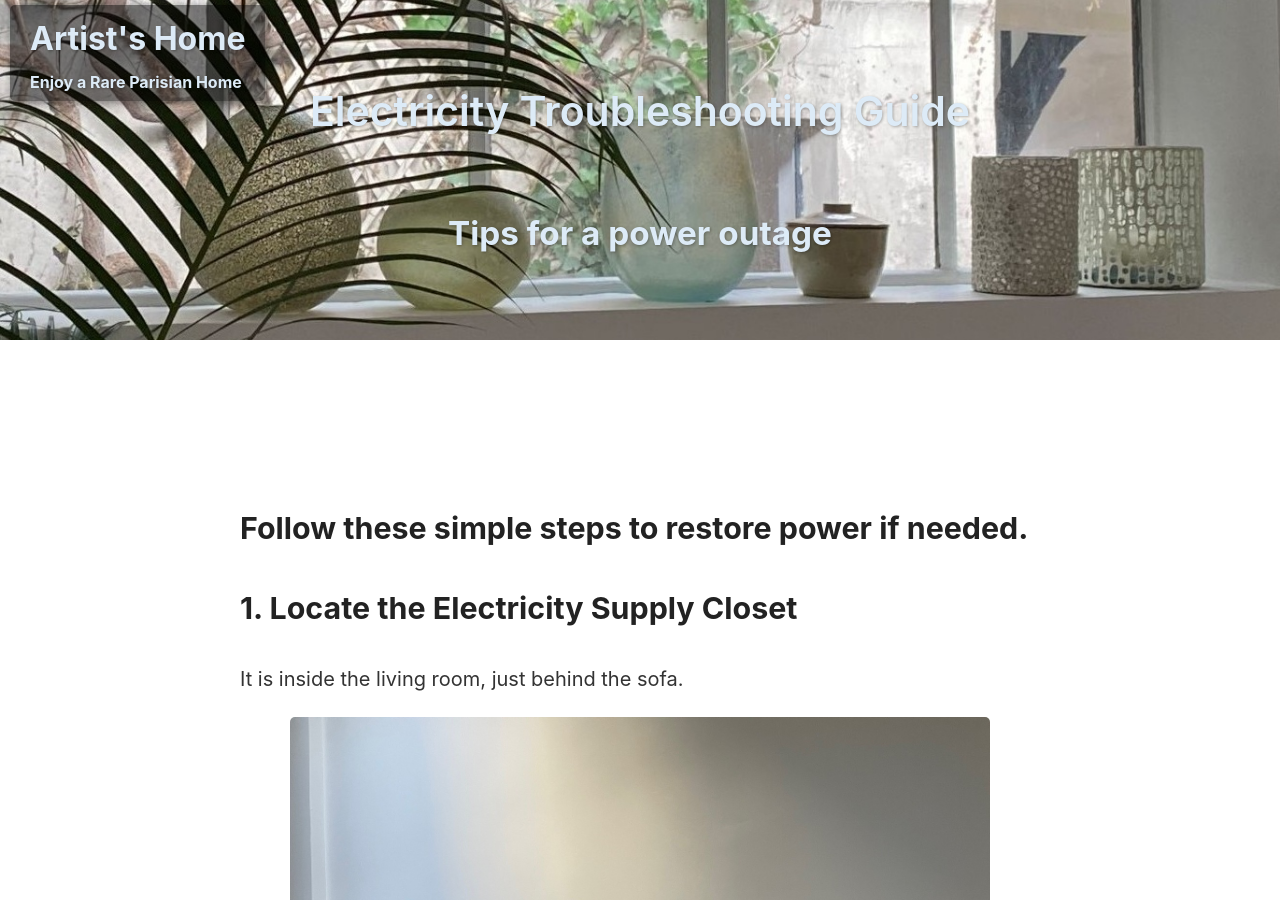
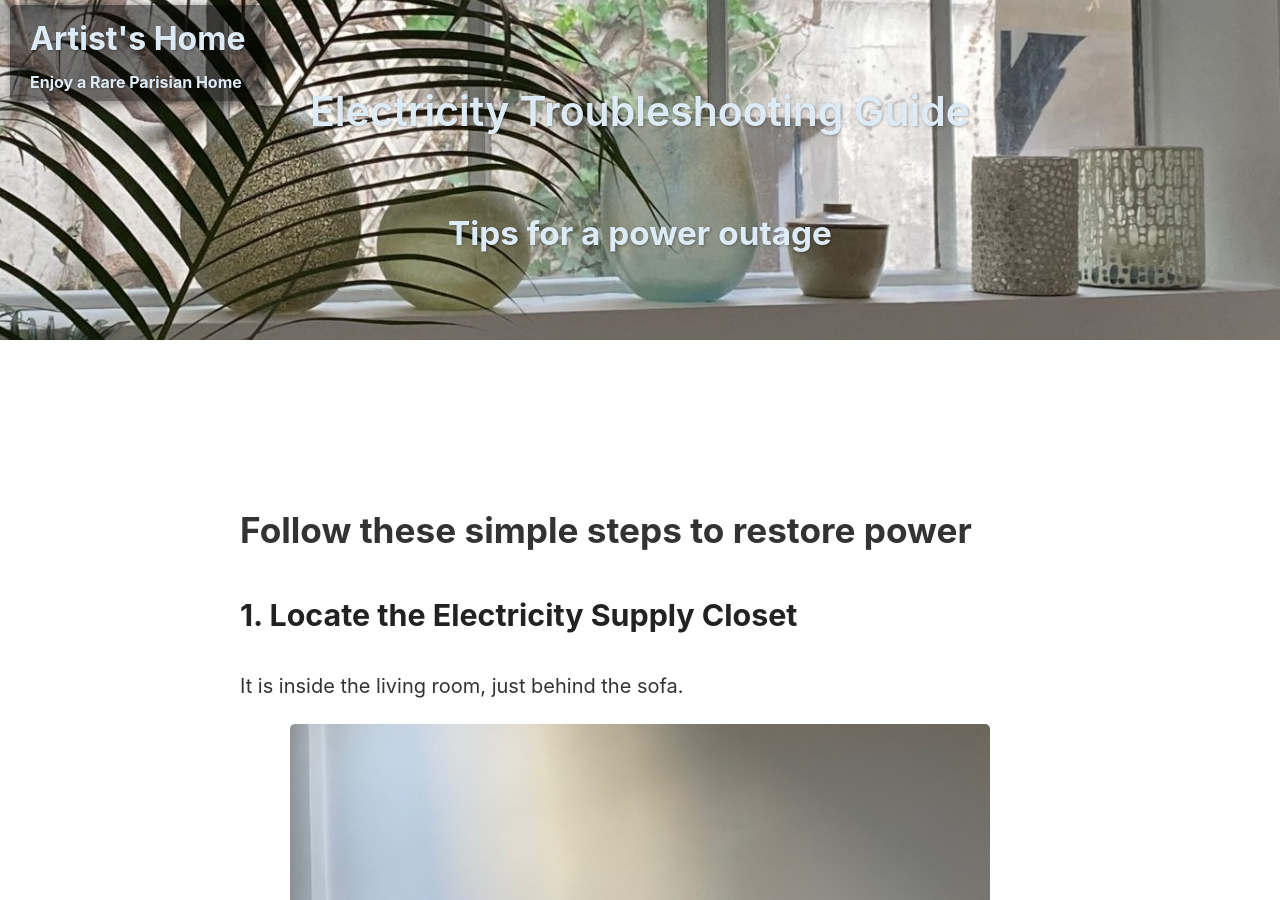
Before and after one commit to PhilAlain/tac, a Jekyll site: the page elec.html, which Jekyll copies as it is, in a window 1280 px wide and 900 px high. Built offline with Jekyll 4.4.1, drawn with Linux system fonts in a browser that asks for light colours.

Commit message:
Update elec.html

```diff
--- a/elec.html
+++ b/elec.html
@@ -49,7 +49,7 @@
 <main class="main-content">
     <div class="content-container">
 
-       <h2>Follow these simple steps to restore power if needed.</h2>
+       <h1>Follow these simple steps to restore power</h1>
 
         <h2>1. Locate the Electricity Supply Closet</h2>
         <p>It is inside the living room, just behind the sofa.</p>
```
